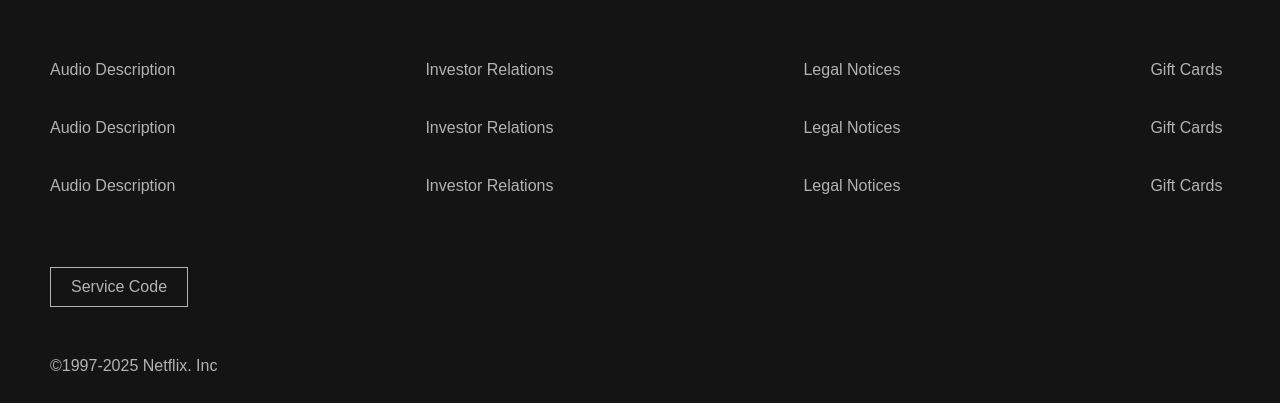
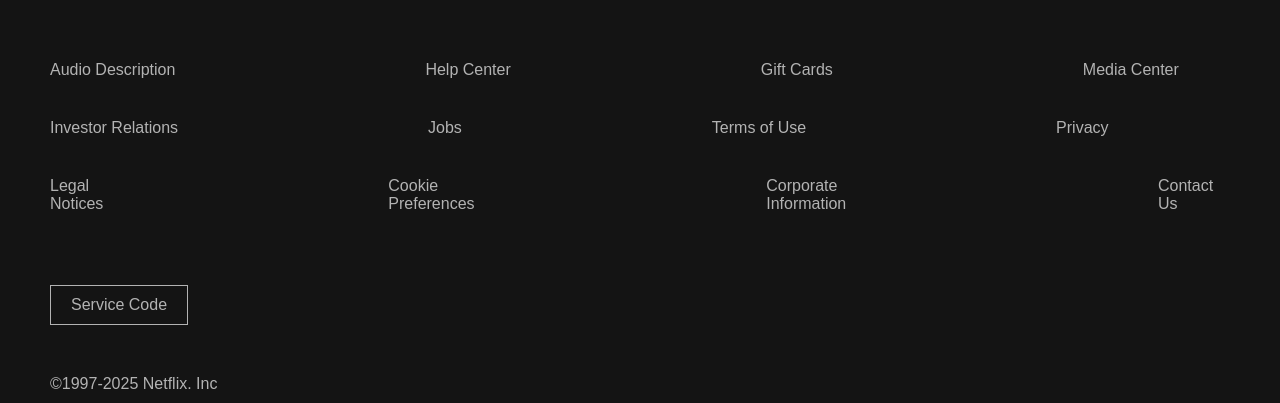
Before and after one commit to jisnu-glitch/netflix-clone, a website: page index.html in a window 1280 px wide. Shown: the part 1464-1867 px from the top of the page. Drawn offline with Linux system fonts and the light colour scheme.

Commit message:
Updated footer commit

```diff
--- a/index.html
+++ b/index.html
@@ -610,21 +610,21 @@
         </div>
         <div class="text-row1">
           <p>Audio Description</p>
-          <p>Investor Relations</p>
-          <p>Legal Notices</p>
+          <p>Help Center</p>
           <p>Gift Cards</p>
+          <p>Media Center</p>
         </div>
         <div class="text-row2">
-          <p>Audio Description</p>
           <p>Investor Relations</p>
-          <p>Legal Notices</p>
-          <p>Gift Cards</p>
+          <p>Jobs</p>
+          <p>Terms of Use</p>
+          <p>Privacy</p>
         </div>
         <div class="text-row2">
-          <p>Audio Description</p>
-          <p>Investor Relations</p>
           <p>Legal Notices</p>
-          <p>Gift Cards</p>
+          <p>Cookie Preferences</p>
+          <p>Corporate Information</p>
+          <p>Contact Us</p>
         </div>
 
         <div class="code-box">
```
